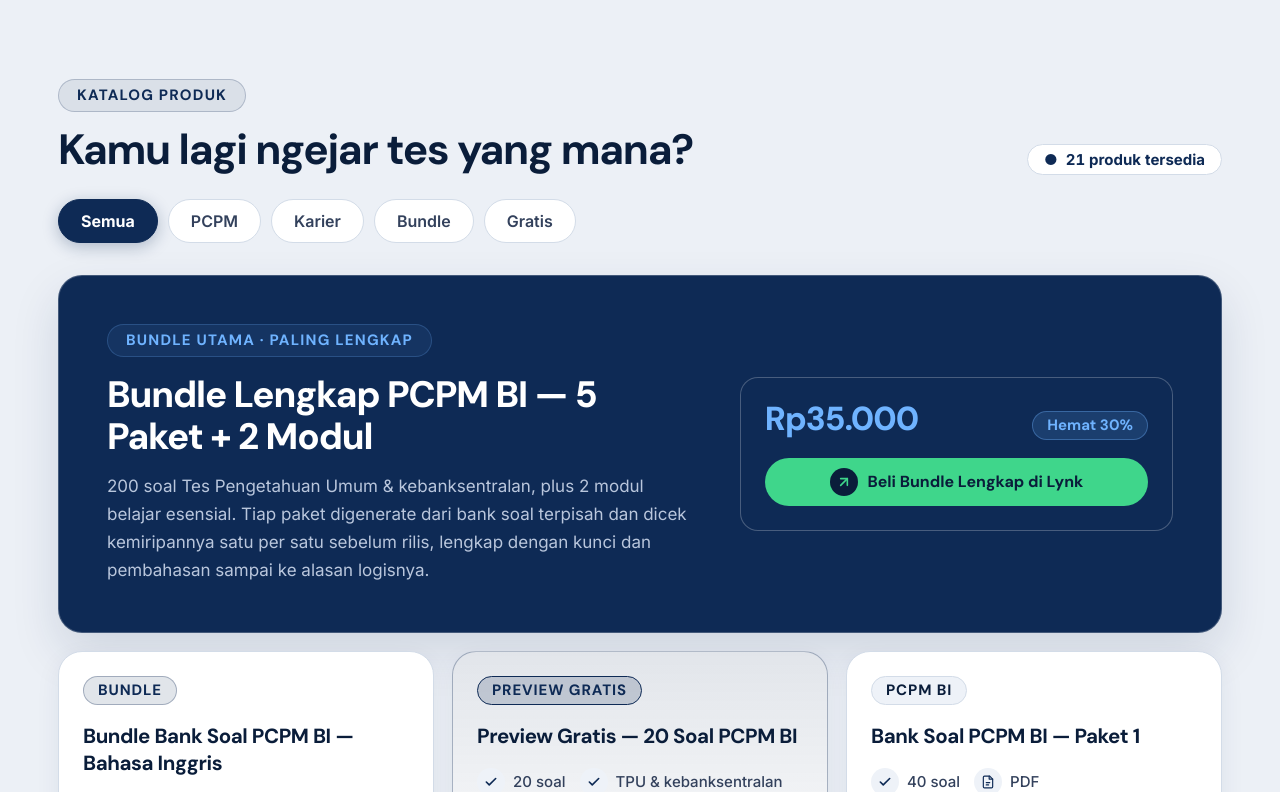
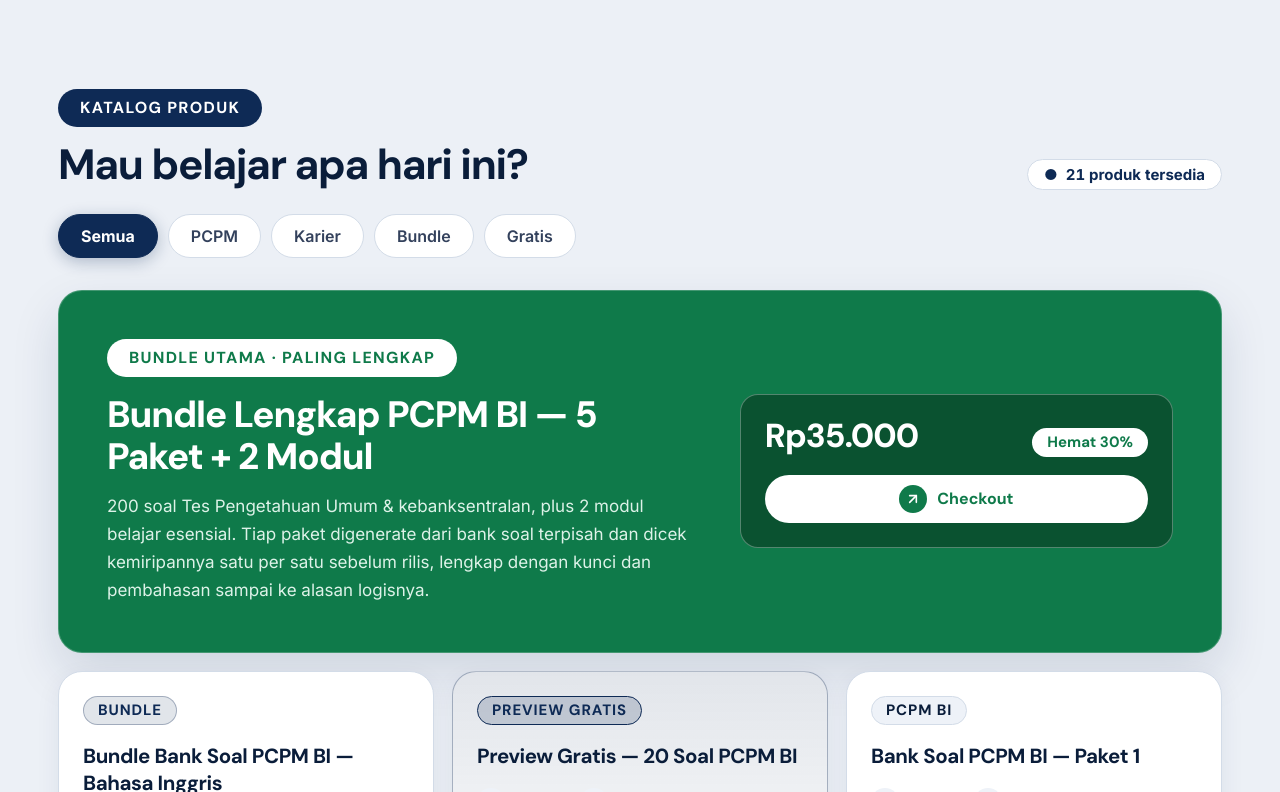
Before and after one commit to mikowidi/overtimeboo-etalase, a plain HTML site: page public/index.html in a window 1280 px wide. Shown: the part 2008-2800 px from the top of the page. Drawn offline with Linux system fonts and the light colour scheme.

Commit message:
style: v3.7 — blok kontras kartu unggulan, badge padat, dan penyeragaman copy
Putaran umpan balik kedua Deus.

- badge seksi (.sub-title) dipadatkan: isian --primary, teks --on-primary,
  ukuran naik ke --fs-ui. Versi 8% alpha sebelumnya nyaris hilang di halaman.
  "COMING NEXT" sekarang navy berteks putih, kebalik sendiri di tema gelap.
- label "Berikutnya" dan "Nanti" dihapus dari layar. Blok sorotan sudah bilang
  mana yang berikutnya. Labelnya tetap ditulis buat pembaca layar — status
  nggak boleh cuma disampaikan lewat warna.
- "Kamu lagi ngejar tes yang mana?" jadi "Mau belajar apa hari ini?"
- kartu bundle unggulan jadi hijau lewat set token --flag-* sendiri, lepas
  dari --hi-* milik timeline. Dua blok itu bawa pesan beda ("kamu lagi di
  sini" vs "ini yang direkomendasiin") dan kalau dua-duanya navy mereka
  rebutan mata di halaman yang sama. Hijau, bukan merah: hijau sudah berarti
  transaksi di situs ini, merah jatahnya cuma buat sorotan hemat.
- badge "BUNDLE UTAMA · PALING LENGKAP" dan "Hemat 30%" ikut dipadatkan.
  Keduanya pakai isian alpha dan langsung jadi putih-di-atas-putih begitu
  kartunya hijau.
- "Beli di Lynk" jadi "Checkout", "Ambil gratis" jadi "Download", termasuk di
  kartu unggulan dan kartu "Segera".

Kartu unggulan, diukur di halaman jadi (terang / gelap): kartu vs latar
4,70 / 9,26:1, judul 5,38 / 8,96:1, paragraf 4,60 / 6,52:1, badge dan tombol
checkout 5,38 / 8,96:1.

Nol pelanggaran kontras di 320/1280px x dua tema, nol scroll mendatar.
Array PRODUK tetap nol selisih terhadap listing live.

Co-Authored-By: Claude Opus 5 <noreply@anthropic.com>

```diff
--- a/public/index.html
+++ b/public/index.html
@@ -91,6 +91,19 @@
   --hi-body: #B9C6DC;
   --hi-muted: #9AA9C2;
   --hi-line: rgba(255, 255, 255, 0.22);
+  /* --- kartu unggulan: hijau, bukan navy ---
+     Bedanya dengan --hi-* disengaja. Blok sorotan timeline jawab "kamu lagi di
+     mana", kartu unggulan jawab "ini yang paling kami rekomendasiin". Kalau
+     dua-duanya navy, dua pesan itu jadi rebutan mata di halaman yang sama.
+     Hijau dipilih, bukan merah: hijau sudah berarti transaksi di situs ini,
+     dan merah jatahnya cuma buat sorotan hemat (§3). */
+  --flag-bg: #0F7A4A;
+  --flag-ink: #FFFFFF;
+  --flag-body: #DDF2E8;          /* 4,60:1 di atas --flag-bg, tetap di bawah putih */
+  --flag-line: rgba(255, 255, 255, 0.30);
+  --flag-inset: #0A5230;         /* kotak harga: 1,73:1 dari kartunya, putih 9,28:1 */
+  --flag-chip: #FFFFFF;          /* isi badge & tombol di dalam kartu */
+  --flag-on-chip: #0F7A4A;
   /* Warna aksi di DALAM blok sorotan. Karena bloknya kebalikan halaman,
      isinya juga harus kebalikan: di tema terang bloknya navy, jadi tombol
      dan pill di dalamnya pakai biru terang + hijau terang. */
@@ -179,6 +192,13 @@
   --hi-body: #33415C;
   --hi-muted: #56637A;
   --hi-line: rgba(10, 29, 58, 0.16);
+  --flag-bg: #3FD68B;
+  --flag-ink: #0A1D3A;
+  --flag-body: #0F3D28;
+  --flag-line: rgba(10, 29, 58, 0.22);
+  --flag-inset: #A8EFCC;
+  --flag-chip: #0A1D3A;
+  --flag-on-chip: #3FD68B;
   --hi-primary: #0E2A55;
   --hi-primary-rgb: 14, 42, 85;
   --hi-on-primary: #FFFFFF;
@@ -195,7 +215,6 @@
    terang di tema gelap — jadi seluruh token teks di dalamnya ikut dibalik.
    Ini yang bikin kartu unggulan di tema gelap nggak lagi menyatu sama latar
    (dulu cuma 1,22:1) dan tahap yang lagi berlangsung langsung ketahuan. */
-.wide-card,
 .tl-card[aria-current="step"] {
   --surface: var(--hi-bg);
   --surface-2: var(--hi-bg);
@@ -217,12 +236,39 @@
   color: var(--hi-body);
 }
 
+/* Kartu unggulan. Seluruh isinya ikut dibalik lewat token, jadi badge, harga,
+   dan tombol checkout otomatis benar di kedua tema tanpa aturan satu-satu. */
+.wide-card {
+  --surface: var(--flag-bg);
+  --surface-2: var(--flag-bg);
+  --heading: var(--flag-ink);
+  --body: var(--flag-body);
+  --muted: var(--flag-body);
+  --border: var(--flag-line);
+  --border-strong: var(--flag-line);
+  --chip-fill: var(--flag-line);
+  --primary: var(--flag-chip);
+  --primary-rgb: 255, 255, 255;
+  --primary-hover: var(--flag-chip);
+  --on-primary: var(--flag-on-chip);
+  --buy: var(--flag-chip);
+  --buy-2: var(--flag-chip);
+  --buy-rgb: 255, 255, 255;
+  --on-buy: var(--flag-on-chip);
+  background: var(--flag-bg);
+  color: var(--flag-body);
+  border: 1.5px solid var(--flag-line);
+}
+.wide-card .wide-action-box {
+  background: var(--flag-inset);
+  border-color: var(--flag-line);
+}
+
 /* Bidang navy: gelap di kedua tema, jadi tokennya dialihkan sekali di sini
    dan seluruh isinya ikut otomatis. Tanpa ini, di mode terang teks body di
    footer cuma 1,39:1 — praktis tidak terlihat. */
 .band-section,
-.main-footer,
-.wide-action-box {
+.main-footer {
   --heading: var(--on-dark-heading);
   --body: var(--on-dark-body);
   --muted: var(--on-dark-muted);
@@ -271,12 +317,16 @@ img, svg { display: block; }
 .skip:focus { top: 16px; }
 
 /* ---------- SUBTITLE BADGE (KHAS NOXFOLIO) ---------- */
+/* Isian padat, teksnya kebalikan — di tema terang navy dengan teks putih, di
+   tema gelap otomatis kebalik jadi biru terang dengan teks gelap. Versi lama
+   pakai isian 8% alpha dan hasilnya nyaris hilang di halaman. Ukurannya
+   dinaikkan dari --fs-meta ke --fs-ui. */
 .sub-title {
   display: inline-flex; align-items: center; gap: 8px;
-  background: rgba(var(--primary-rgb), 0.08); border: 1px solid rgba(var(--primary-rgb), 0.22);
-  border-radius: var(--r-pill); padding: 8px 18px;
-  font: 700 var(--fs-meta)/1 var(--font-heading); letter-spacing: 0.08em;
-  text-transform: uppercase; color: var(--primary);
+  background: var(--primary); border: 0;
+  border-radius: var(--r-pill); padding: 11px 22px;
+  font: 700 var(--fs-ui)/1 var(--font-heading); letter-spacing: 0.08em;
+  text-transform: uppercase; color: var(--on-primary);
 }
 
 /* ---------- BUTTONS (.THEME-BTN KHAS NOXFOLIO) ---------- */
@@ -724,9 +774,9 @@ img, svg { display: block; }
 }
 .wide-card .price-val { color: var(--primary); font-size: clamp(1.75rem, 2.6vw, 2.25rem); }
 .wide-badge {
-  background: rgba(var(--primary-rgb), 0.15); border: 1px solid rgba(var(--primary-rgb), 0.35);
-  color: var(--primary); border-radius: var(--r-pill);
-  padding: 6px 14px; font: 700 var(--fs-meta)/1 var(--font-heading);
+  background: var(--primary); border: 0;
+  color: var(--on-primary); border-radius: var(--r-pill);
+  padding: 7px 15px; font: 700 var(--fs-meta)/1 var(--font-heading);
 }
 
 .empty-state {
@@ -1012,7 +1062,7 @@ a.cat-row:hover .go { background: var(--primary); color: var(--on-primary); tran
         <div class="sub-title">
           <span>Katalog Produk</span>
         </div>
-        <h2 class="h2" id="h-katalog">Kamu lagi ngejar tes yang mana?</h2>
+        <h2 class="h2" id="h-katalog">Mau belajar apa hari ini?</h2>
       </div>
       <div class="count-pill">
         <span>●</span><span id="statusbar">21 produk tersedia</span>
@@ -1251,7 +1301,7 @@ function kartu(p){
       </div>
       <a class="theme-btn theme-btn--buy" href="${p.url}" target="_blank" rel="noopener">
         <i>${svg(gratis ? "i-dl" : "i-ext", 14)}</i>
-        <span>${gratis ? "Ambil gratis" : "Beli di Lynk"}</span>
+        <span>${gratis ? "Download" : "Checkout"}</span>
         <span class="sr"> — ${esc(p.judul)}</span>
       </a>
     </div>
@@ -1276,7 +1326,7 @@ function kartuLebar(p){
       </div>
       <a class="theme-btn theme-btn--buy theme-btn--full" href="${p.url}" target="_blank" rel="noopener">
         <i>${svg("i-ext", 16)}</i>
-        <span>Beli Bundle Lengkap di Lynk</span>
+        <span>Checkout</span>
         <span class="sr"> — ${esc(p.judul)}</span>
       </a>
     </div>
@@ -1376,8 +1426,13 @@ const ST = { lewat:"Selesai", berlangsung:"Berlangsung", berikutnya:"Berikutnya"
 function kartuTahap(x){
   const tanda = x.status === "berlangsung" ? '<span class="tl-dot" aria-hidden="true"></span>'
     : x.status === "lewat" ? svg("i-check", 12) : "";
+  /* "Berikutnya" dan "Nanti" nggak ditampilkan: blok sorotan sudah bilang mana
+     yang berikutnya, dan sisanya jelas belakangan. Labelnya tetap ditulis buat
+     pembaca layar — status nggak boleh cuma disampaikan lewat warna. */
+  const tampak = x.status === "lewat" || x.status === "berlangsung";
+  const label = tampak ? ST[x.status] : `<span class="sr">${ST[x.status]}</span>`;
   return `<li class="tl-card" role="listitem" data-s="${x.status}"${x === SOROT ? ' aria-current="step"' : ""}>
-    <span class="tl-card-hd"><span class="tl-no">${esc(x.no)}</span><span class="tl-st">${tanda}${ST[x.status]}</span></span>
+    <span class="tl-card-hd"><span class="tl-no">${esc(x.no)}</span><span class="tl-st">${tanda}${label}</span></span>
     <span class="tl-tgl">${esc(x.label)}</span>
     <h3 class="tl-nama">${esc(x.nama)}</h3>
     <p class="tl-diuji">${esc(x.diuji)}</p></li>`;
@@ -1426,7 +1481,7 @@ if (tlRel && !SOROT) {
         <div class="card-top"><span class="card-badge">Segera</span></div>
         <h3>Materi buat tahap ini lagi disiapin.</h3>
         <p style="color:var(--body);font-size:var(--fs-meta);line-height:1.5">Sementara, preview gratisnya udah bisa kamu ambil.</p>
-        <div class="card-foot">${pv ? `<a class="theme-btn theme-btn--buy theme-btn--full" href="${pv.url}" target="_blank" rel="noopener"><i>${svg("i-dl", 14)}</i><span>Ambil preview gratis</span></a>` : ""}</div>
+        <div class="card-foot">${pv ? `<a class="theme-btn theme-btn--buy theme-btn--full" href="${pv.url}" target="_blank" rel="noopener"><i>${svg("i-dl", 14)}</i><span>Download</span></a>` : ""}</div>
       </li>`;
 
   /* Rel digeser supaya tahap sorotan ada di kiri layar begitu halaman dibuka.
```
Also changed, not shown: 2 other files.
